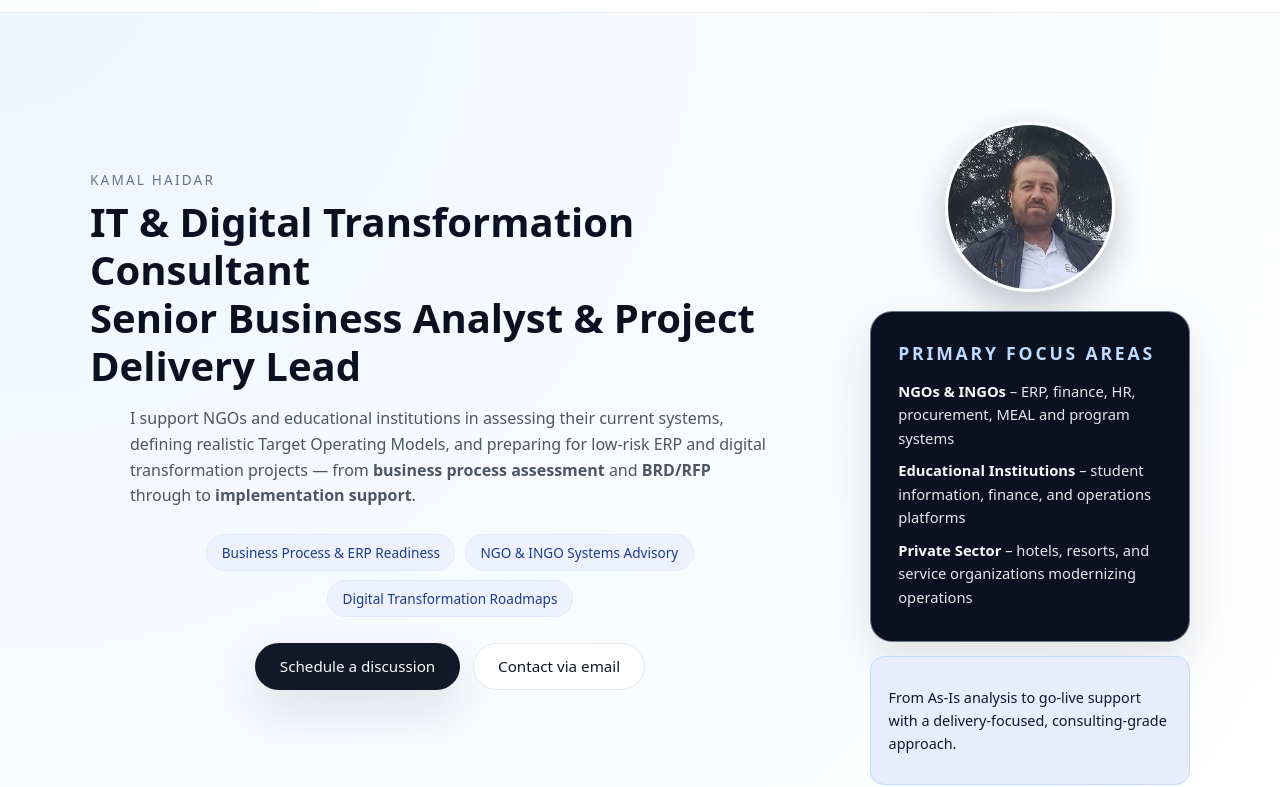
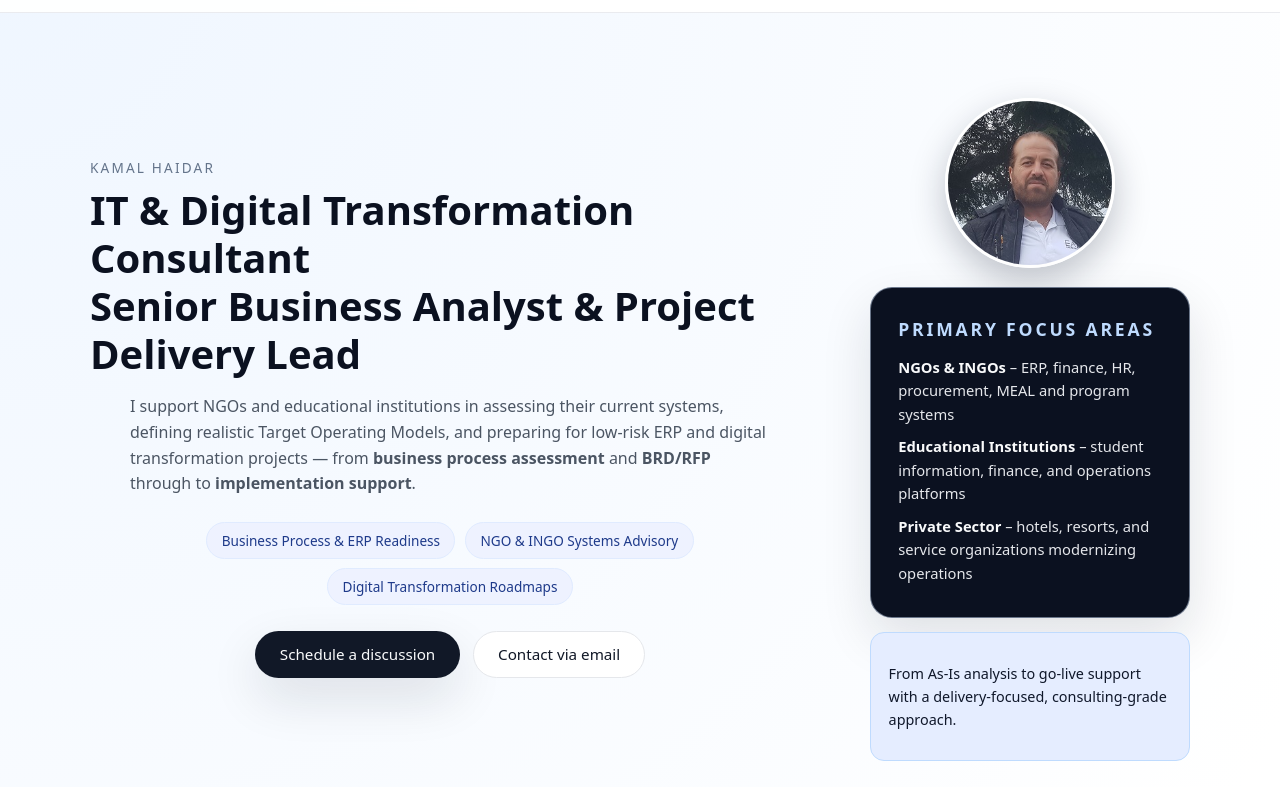
Before and after one commit to King-1808/King-1808.github.io, a plain HTML site: page index.html in a window 1280 px wide. Shown: the part 49-836 px from the top of the page. Drawn offline with Linux system fonts and the light colour scheme.

```diff
--- a/styles.css
+++ b/styles.css
@@ -150,13 +150,14 @@
   display: flex;
   flex-direction: column;
   align-items: center;
-  margin-top: 3rem; /* adjust to taste */
+  margin-top: 0.5rem; /* adjust to taste */
 }
 
 .hero-photo-wrapper {
   display: flex;
   justify-content: center;
   margin-bottom: 1.2rem;
+ margin-top: 1rem;
 }
 
 .hero-photo {
```
